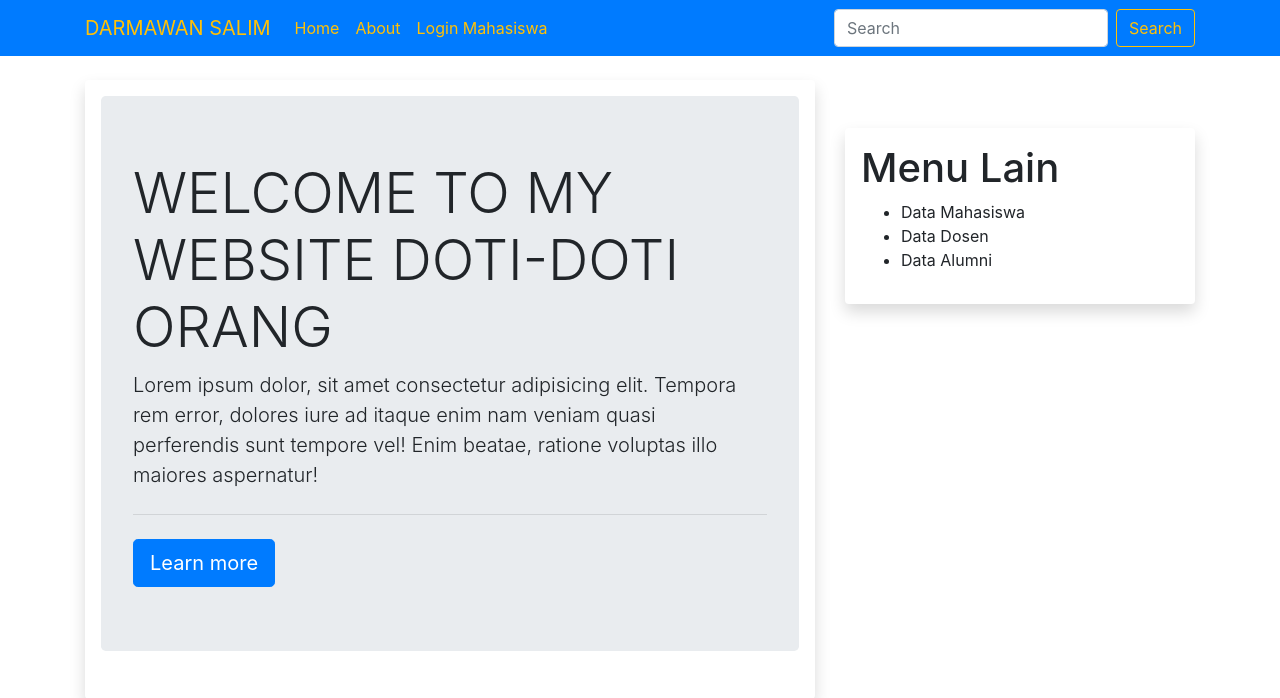
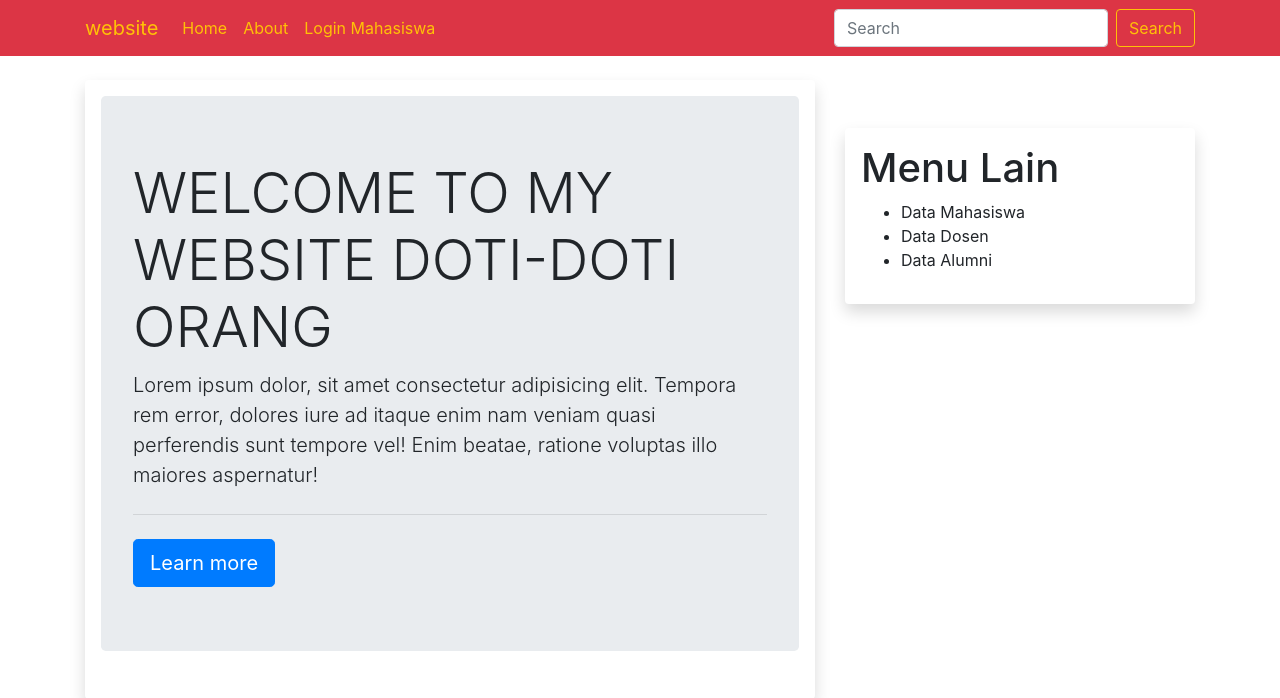
Before and after one commit to Darmawan2000/web-dila, a Python web app: template sim/templates/home.html in a window 1280 px wide. Shown: the top 698 px of the page. Run offline with Jinja, Linux system fonts and the light colour scheme; the template is opened without the code that fills it, so the values that code supplies are empty.

Commit message:
Update base.html

```diff
--- a/sim/templates/base.html
+++ b/sim/templates/base.html
@@ -5,9 +5,9 @@
         <link rel="stylesheet" type="text/css" href="{{ url_for ('static', filename="css/style.css")}}">
     </head>
     <body>
-        <nav class="navbar navbar-expand-lg navbar-light bg-primary">
+        <nav class="navbar navbar-expand-lg navbar-light bg-Danger">
             <div class="container">
-            <a class="navbar-brand text-warning" href="#">DARMAWAN SALIM</a>
+            <a class="navbar-brand text-warning" href="#">website</a>
             <button class="navbar-toggler" type="button" data-toggle="collapse" data-target="#navbarSupportedContent" aria-controls="navbarSupportedContent" aria-expanded="false" aria-label="Toggle navigation">
               <span class="navbar-toggler-icon"></span>
             </button>
```
